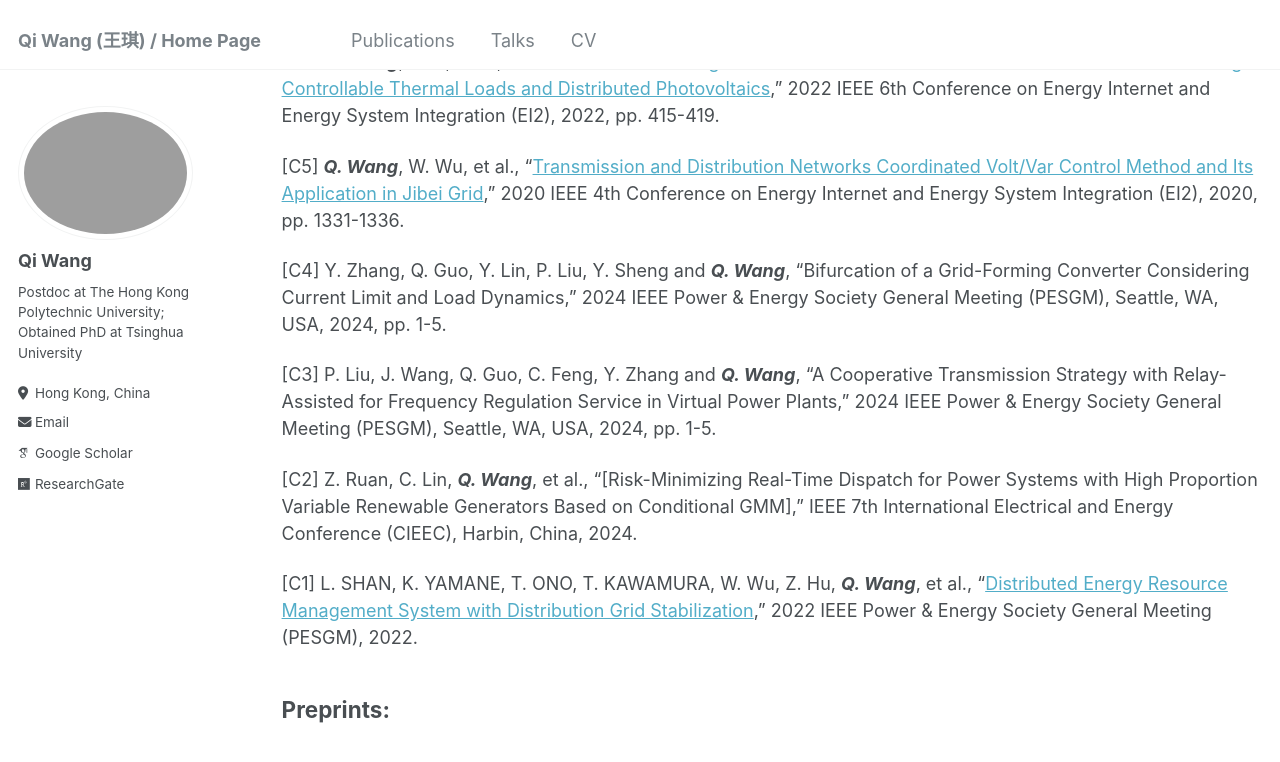
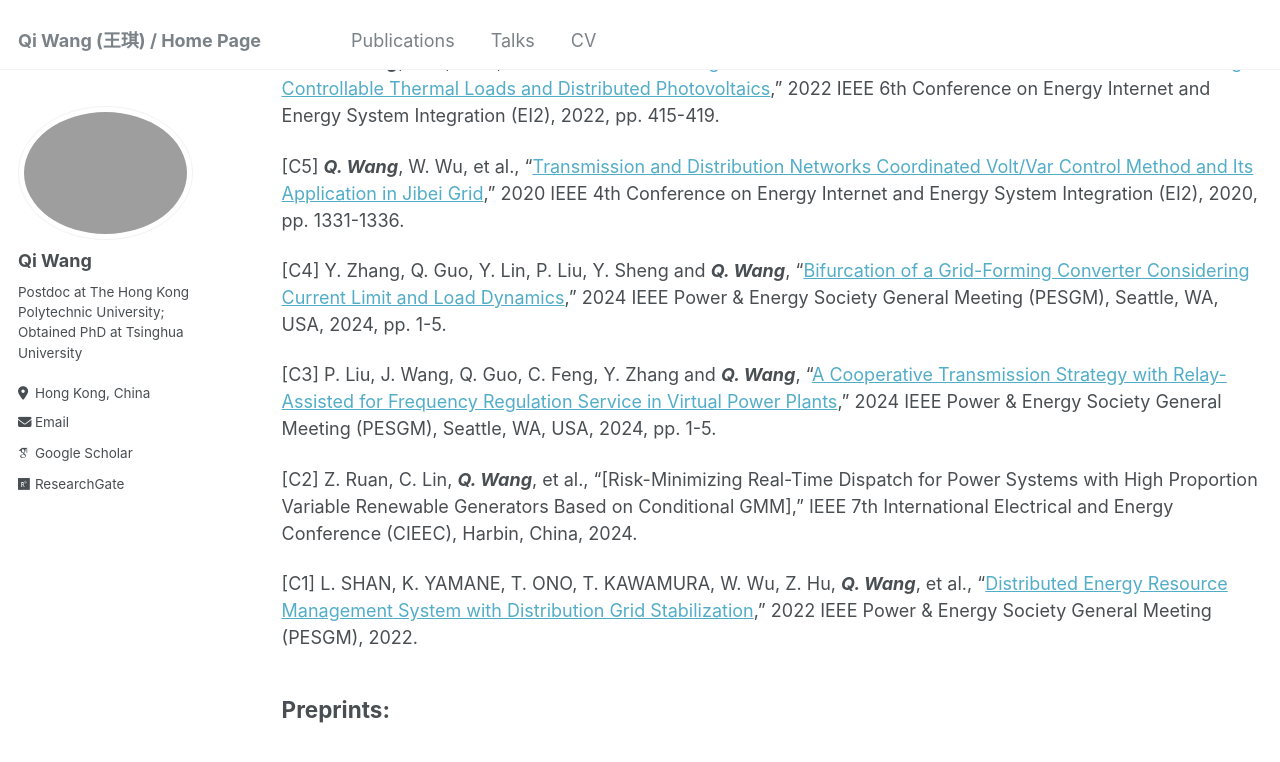
Before and after one commit to lalajiayou/WangQi_THU.github.io, a Jekyll site: the page built from _pages/publications.md, in a window 1280 px wide and 900 px high, scrolled down 1038 px. Shown: the top 762 px of the window. Built offline with Jekyll 4.4.1, drawn with Linux system fonts in a browser that asks for light colours; some web fonts are replaced; part of the change alters nothing that is shown.

Commit message:
Update publications.md

```diff
--- a/_pages/publications.md
+++ b/_pages/publications.md
@@ -34,9 +34,9 @@ Peer-Reviewed Conference Papers:
 
 [C5] _**Q. Wang**_, W. Wu, et al., "[Transmission and Distribution Networks Coordinated Volt/Var Control Method and Its Application in Jibei Grid](https://ieeexplore.ieee.org/document/9346778)," 2020 IEEE 4th Conference on Energy Internet and Energy System Integration (EI2), 2020, pp. 1331-1336.
 
-[C4] Y. Zhang, Q. Guo, Y. Lin, P. Liu, Y. Sheng and _**Q. Wang**_, "Bifurcation of a Grid-Forming Converter Considering Current Limit and Load Dynamics," 2024 IEEE Power & Energy Society General Meeting (PESGM), Seattle, WA, USA, 2024, pp. 1-5.
+[C4] Y. Zhang, Q. Guo, Y. Lin, P. Liu, Y. Sheng and _**Q. Wang**_, "[Bifurcation of a Grid-Forming Converter Considering Current Limit and Load Dynamics](https://ieeexplore.ieee.org/abstract/document/10688783)," 2024 IEEE Power & Energy Society General Meeting (PESGM), Seattle, WA, USA, 2024, pp. 1-5.
 
-[C3] P. Liu, J. Wang, Q. Guo, C. Feng, Y. Zhang and _**Q. Wang**_, "A Cooperative Transmission Strategy with Relay-Assisted for Frequency Regulation Service in Virtual Power Plants," 2024 IEEE Power & Energy Society General Meeting (PESGM), Seattle, WA, USA, 2024, pp. 1-5.
+[C3] P. Liu, J. Wang, Q. Guo, C. Feng, Y. Zhang and _**Q. Wang**_, "[A Cooperative Transmission Strategy with Relay-Assisted for Frequency Regulation Service in Virtual Power Plants](https://ieeexplore.ieee.org/abstract/document/10689157)," 2024 IEEE Power & Energy Society General Meeting (PESGM), Seattle, WA, USA, 2024, pp. 1-5.
 
 [C2] Z. Ruan, C. Lin, _**Q. Wang**_, et al., "[Risk-Minimizing Real-Time Dispatch for Power Systems with High Proportion Variable Renewable Generators Based on Conditional GMM]," IEEE 7th International Electrical and Energy Conference (CIEEC), Harbin, China, 2024.
 
```
